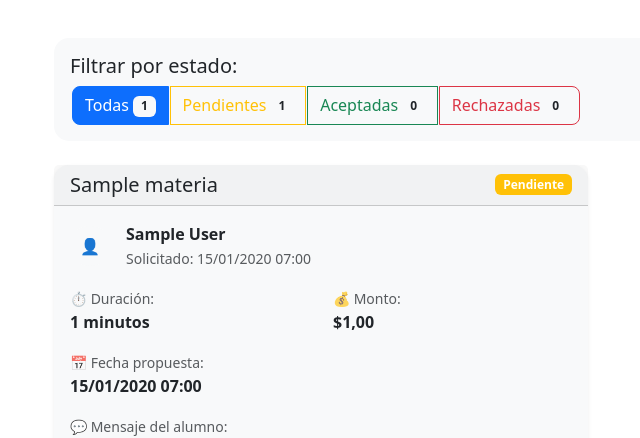
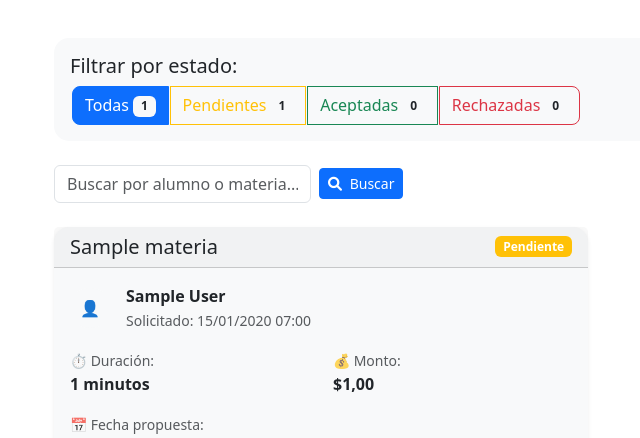
Before and after one commit to macielagustin/EduLink, a Django app: page /maestro/solicitudes/ in a window 1280 px wide. Shown: the part 176-614 px from the top of the page, without its empty margins (40-680 px from the left). Run offline with Django 5.2, Linux system fonts and the light colour scheme; a user stored in the database is signed in; tables that the repository leaves empty hold one stand-in row (values such as "Sample post"); some libraries are stand-ins or nearby versions.

Commit message:
Buscador en solicutdes de alumno y maestro

```diff
--- a/cuentas/views.py
+++ b/cuentas/views.py
@@ -907,21 +907,37 @@ def editar_perfil_maestro(request):
 
 
 
+from django.db.models import Q  # 👈 importante arriba del archivo
+from django.contrib import messages
+from django.contrib.auth.decorators import login_required
+
 @login_required
 def solicitudes_para_maestro(request):
     try:
-        # Obtenemos el perfil de maestro del usuario actual
+        # Perfil del maestro logueado
         perfil_maestro = Maestro.objects.get(usuario=request.user)
 
-        # Filtramos las solicitudes para este maestro
-        solicitudes = SolicitudClase.objects.filter(maestro=perfil_maestro).order_by('-fecha_solicitud')
-
-        # Filtros por estado
+        # Base: todas las solicitudes hacia este maestro
+        solicitudes = SolicitudClase.objects.filter(
+            maestro=perfil_maestro
+        ).order_by('-fecha_solicitud')
+
+        # --- Filtro por estado ---
         estado_filtro = request.GET.get('estado', 'todas')
         if estado_filtro != 'todas':
             solicitudes = solicitudes.filter(estado=estado_filtro)
 
-        # Contadores para los badges
+        # --- Filtro por búsqueda (alumno o materia) ---
+        query = request.GET.get('q', '').strip()
+        if query:
+            solicitudes = solicitudes.filter(
+                Q(alumno__usuario__nombre__icontains=query) |
+                Q(alumno__usuario__apellido__icontains=query) |
+                Q(alumno__usuario__username__icontains=query) |
+                Q(materia__nombre__icontains=query)
+            )
+
+        # Contadores para los badges (sin filtros, totales reales)
         contadores = {
             'todas': SolicitudClase.objects.filter(maestro=perfil_maestro).count(),
             'pendientes': SolicitudClase.objects.filter(maestro=perfil_maestro, estado='pendiente').count(),
@@ -936,8 +952,10 @@ def solicitudes_para_maestro(request):
     return render(request, "maestro/solicitudes_para_maestro.html", {
         "solicitudes": solicitudes,
         "contadores": contadores,
-        "estado_filtro": estado_filtro
+        "estado_filtro": estado_filtro,
+        "query": query,
     })
+
 
 @login_required
 def cambiar_estado_solicitud(request, solicitud_id, nuevo_estado):
@@ -1109,16 +1127,27 @@ def mis_solicitudes_alumno(request):
         alumno = Alumno.objects.get(usuario=request.user)
         solicitudes = SolicitudClase.objects.filter(alumno=alumno).order_by('-fecha_solicitud')
 
-        # Filtros
+        # --- Filtro por estado ---
         estado_filtro = request.GET.get('estado', 'todas')
         if estado_filtro != 'todas':
             solicitudes = solicitudes.filter(estado=estado_filtro)
 
+        # --- NUEVO: Filtro de búsqueda por maestro o materia ---
+        query = request.GET.get('q', '').strip()
+        if query:
+            solicitudes = solicitudes.filter(
+                Q(maestro__usuario__nombre__icontains=query) |
+                Q(maestro__usuario__apellido__icontains=query) |
+                Q(maestro__usuario__username__icontains=query) |
+                Q(materia__nombre__icontains=query)
+            )
+
+        # --- Contadores ---
         contadores = {
-            'todas': solicitudes.count(),
-            'pendientes': solicitudes.filter(estado='pendiente').count(),
-            'aceptadas': solicitudes.filter(estado='aceptada').count(),
-            'rechazadas': solicitudes.filter(estado='rechazada').count(),
+            'todas': SolicitudClase.objects.filter(alumno=alumno).count(),
+            'pendientes': SolicitudClase.objects.filter(alumno=alumno, estado='pendiente').count(),
+            'aceptadas': SolicitudClase.objects.filter(alumno=alumno, estado='aceptada').count(),
+            'rechazadas': SolicitudClase.objects.filter(alumno=alumno, estado='rechazada').count(),
         }
 
     except Alumno.DoesNotExist:
@@ -1128,9 +1157,9 @@ def mis_solicitudes_alumno(request):
     return render(request, "alumno/mis_solicitudes.html", {
         "solicitudes": solicitudes,
         "contadores": contadores,
-        "estado_filtro": estado_filtro
+        "estado_filtro": estado_filtro,
+        "query": query,  # 👈 Para mantener el valor del input
     })
-
 # VISTAS PARA MENSAJES
 
 @login_required
--- a/templates/maestro/solicitudes_para_maestro.html
+++ b/templates/maestro/solicitudes_para_maestro.html
@@ -20,22 +20,56 @@
     <div class="card mb-4">
         <div class="card-body">
             <h5 class="card-title">Filtrar por estado:</h5>
-            <div class="btn-group" role="group">
-                <a href="?estado=todas" class="btn {% if estado_filtro == 'todas' %}btn-primary{% else %}btn-outline-primary{% endif %}">
+            <div class="btn-group flex-wrap" role="group">
+                <a href="?estado=todas{% if query %}&q={{ query }}{% endif %}"
+                   class="btn {% if estado_filtro == 'todas' %}btn-primary{% else %}btn-outline-primary{% endif %}">
                     Todas <span class="badge bg-light text-dark">{{ contadores.todas }}</span>
                 </a>
-                <a href="?estado=pendiente" class="btn {% if estado_filtro == 'pendiente' %}btn-warning{% else %}btn-outline-warning{% endif %}">
+                <a href="?estado=pendiente{% if query %}&q={{ query }}{% endif %}"
+                   class="btn {% if estado_filtro == 'pendiente' %}btn-warning{% else %}btn-outline-warning{% endif %}">
                     Pendientes <span class="badge bg-light text-dark">{{ contadores.pendientes }}</span>
                 </a>
-                <a href="?estado=aceptada" class="btn {% if estado_filtro == 'aceptada' %}btn-success{% else %}btn-outline-success{% endif %}">
+                <a href="?estado=aceptada{% if query %}&q={{ query }}{% endif %}"
+                   class="btn {% if estado_filtro == 'aceptada' %}btn-success{% else %}btn-outline-success{% endif %}">
                     Aceptadas <span class="badge bg-light text-dark">{{ contadores.aceptadas }}</span>
                 </a>
-                <a href="?estado=rechazada" class="btn {% if estado_filtro == 'rechazada' %}btn-danger{% else %}btn-outline-danger{% endif %}">
+                <a href="?estado=rechazada{% if query %}&q={{ query }}{% endif %}"
+                   class="btn {% if estado_filtro == 'rechazada' %}btn-danger{% else %}btn-outline-danger{% endif %}">
                     Rechazadas <span class="badge bg-light text-dark">{{ contadores.rechazadas }}</span>
                 </a>
             </div>
         </div>
     </div>
+
+    <!-- 🔍 Buscador -->
+    <form method="get" class="row g-2 align-items-center mb-4">
+        <!-- Mantiene el estado actual -->
+        <input type="hidden" name="estado" value="{{ estado_filtro }}">
+
+        <div class="col-auto">
+            <input
+                type="text"
+                name="q"
+                class="form-control"
+                placeholder="Buscar por alumno o materia..."
+                value="{{ query|default:'' }}"
+            >
+        </div>
+
+        <div class="col-auto">
+            <button type="submit" class="btn btn-primary btn-sm">
+                <i class="fas fa-search me-1"></i> Buscar
+            </button>
+        </div>
+
+        {% if query %}
+        <div class="col-auto">
+            <a href="?estado={{ estado_filtro }}" class="btn btn-outline-secondary btn-sm">
+                ❌ Limpiar
+            </a>
+        </div>
+        {% endif %}
+    </form>
 
     <!-- Lista de Solicitudes -->
     {% if solicitudes %}
@@ -102,7 +136,6 @@
                         </div>
                         {% endif %}
 
-                        <!-- Si está aceptada y confirmada -->
                         {% if solicitud.fecha_clase_confirmada %}
                         <div class="alert alert-success">
                             <small>✅ Confirmada para: {{ solicitud.fecha_clase_confirmada|date:"d/m/Y H:i" }}</small>
```
Also changed, not shown: templates/alumno/mis_solicitudes.html (+34 -4 lines).
